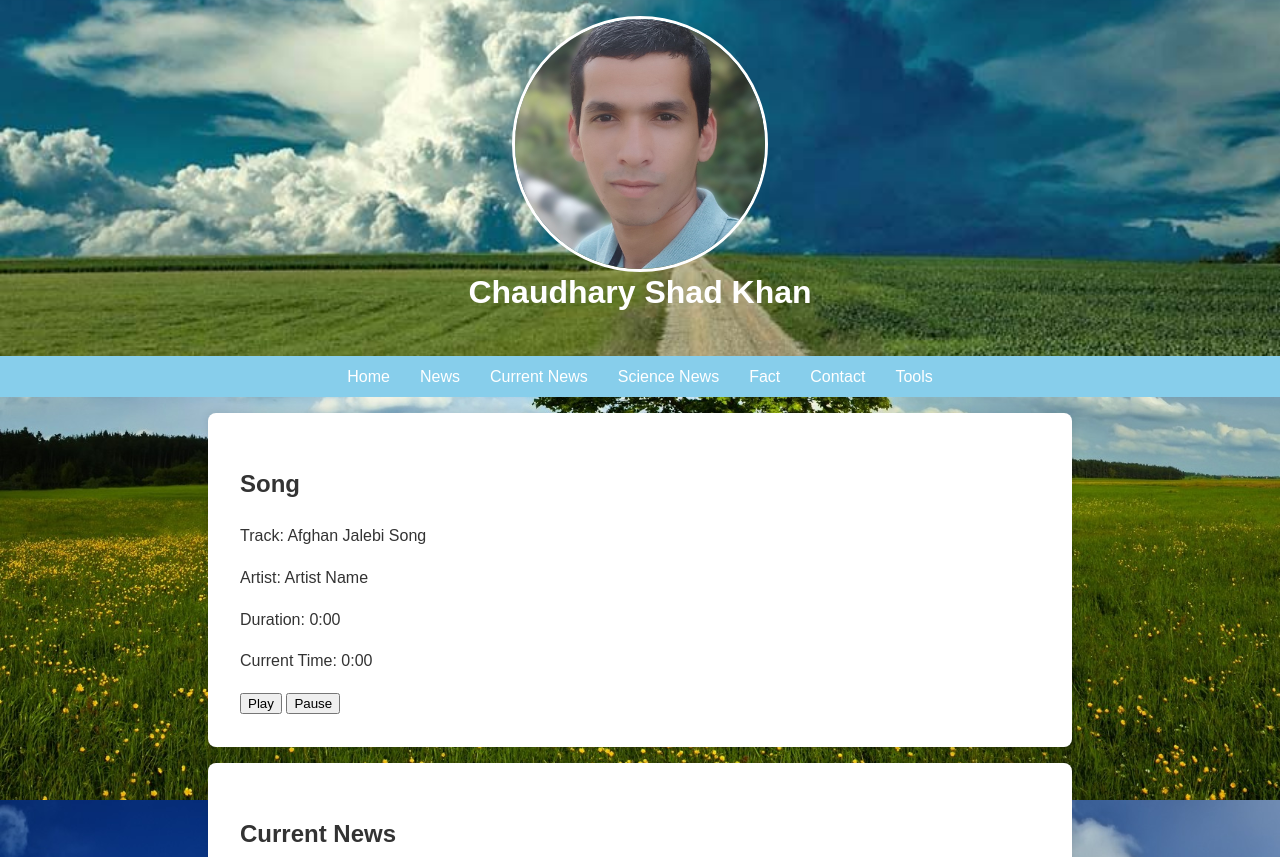
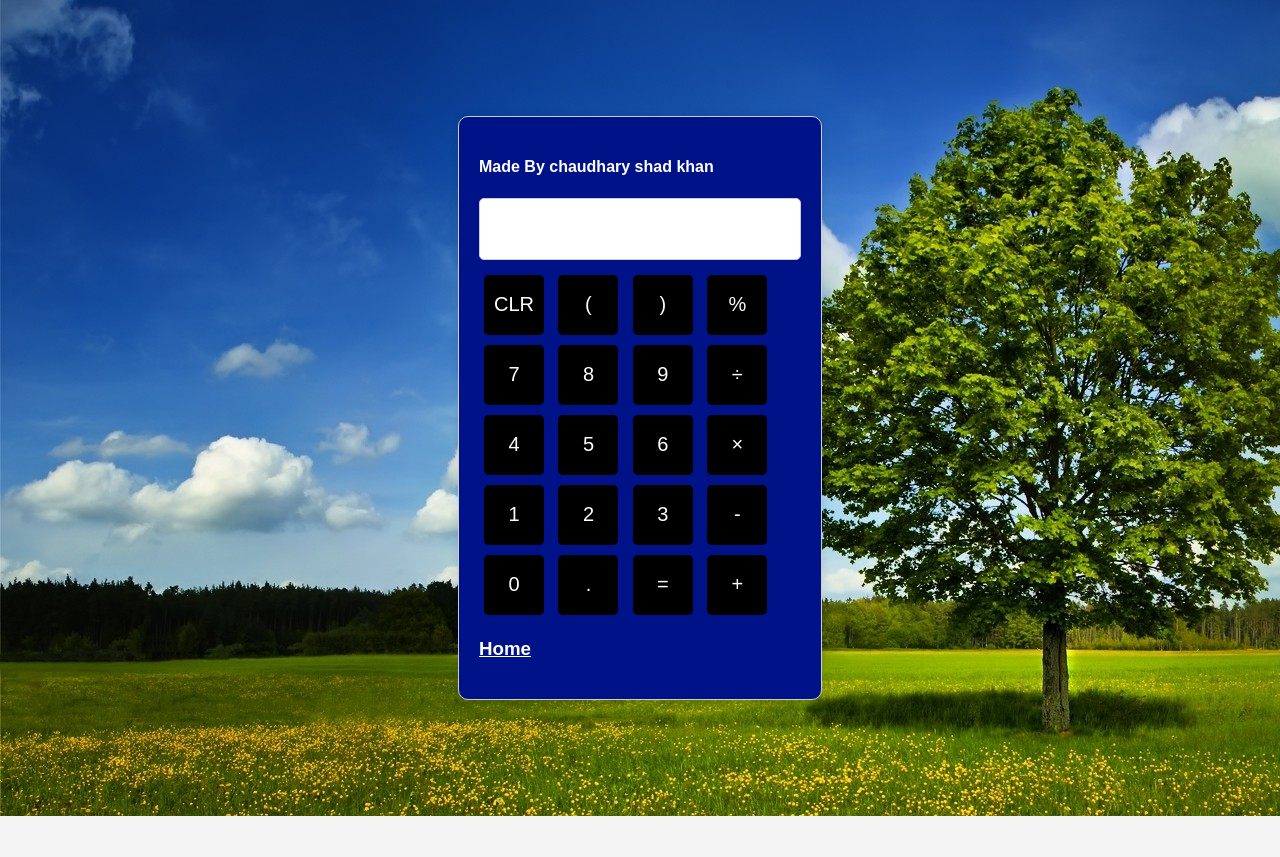
Before and after one commit to chaudharyshadkhan/mywebsite, a plain HTML site: page index.html in a window 1280 px wide. Shown: the top 857 px of the page. After the commit the page ends 816 px from the top, so only its background shows below. Drawn offline with Linux system fonts and the light colour scheme.

Commit message:
Update index.html
Signed-off-by: chaudharyshadkhan <chaudharyshadkhanphysics@gmail.com>

```diff
--- a/index.html
+++ b/index.html
@@ -3,106 +3,113 @@
 <head>
     <meta charset="UTF-8">
     <meta name="viewport" content="width=device-width, initial-scale=1.0">
-    <title>Chaudhary Shad Khan </title>
-    <link rel="stylesheet" href="styles.css">
+    <title>Calculator</title>
+    <style>
+        body {
+            font-family: Arial, sans-serif;
+            display: flex;
+            justify-content: center;
+            align-items: center;
+            height: 100vh;
+            background-color: #f4f4f4;
+            background-image: url('photo1.jpg');
+
+
+        }
+        .calculator {
+            border: 1px solid #ccc;
+            border-radius: 10px;
+            padding: 20px;
+            background-color: rgb(0, 18, 136);
+            box-shadow: 0 0 10px rgba(0, 0, 0, 0.1);
+            width: fit-content;
+        }
+        .display {
+            width: 100%;
+            height: 50px;
+            font-size: 24px;
+            text-align: right;
+            margin-bottom: 10px;
+            padding: 5px;
+            border: 1px solid #ccc;
+            border-radius: 5px;
+            background-color: white;
+            width: fit-content;
+        }
+        .button {
+            width: 60px;
+            height: 60px;
+            font-size: 20px;
+            margin: 5px;
+            cursor: pointer;
+            border: none;
+            border-radius: 5px;
+            background-color: #000000;
+            transition: background-color 0.3s;
+            color: white;
+
+        }
+        .button:hover {
+            background-color: #d4d4d4;
+
+        }
+    </style>
 </head>
 <body>
-    <header>
-        <div class="photo-container">
-            <img src="Photo.jpg" alt="Chaudhary Shad Khan's Photo">
+
+    <div class="calculator">
+        <div style="color: white;"><h4>Made By chaudhary shad khan</h4></div>
+        <input type="text" class="display" id="display" disabled>
+        <div>
+            <button class="button" onclick="clearDisplay()">CLR</button>
+            <button class="button" onclick="appendToDisplay('(')">(</button>
+            <button class="button" onclick="appendToDisplay(')')">)</button>
+            <button class="button" onclick="appendToDisplay('%')">%</button>
         </div>
-        <h1>Chaudhary Shad Khan</h1>
+        <div>
+            <button class="button" onclick="appendToDisplay('7')">7</button>
+            <button class="button" onclick="appendToDisplay('8')">8</button>
+            <button class="button" onclick="appendToDisplay('9')">9</button>
+            <button class="button" onclick="appendToDisplay('/')">÷</button>
+        </div>
+        <div>
+            <button class="button" onclick="appendToDisplay('4')">4</button>
+            <button class="button" onclick="appendToDisplay('5')">5</button>
+            <button class="button" onclick="appendToDisplay('6')">6</button>
+            <button class="button" onclick="appendToDisplay('*')">×</button>
+        </div>
+        <div>
+            <button class="button" onclick="appendToDisplay('1')">1</button>
+            <button class="button" onclick="appendToDisplay('2')">2</button>
+            <button class="button" onclick="appendToDisplay('3')">3</button>
+            <button class="button" onclick="appendToDisplay('-')">-</button>
+        </div>
+        <div>
+            <button class="button" onclick="appendToDisplay('0')">0</button>
+            <button class="button" onclick="appendToDisplay('.')">.</button>
+            <button class="button" onclick="calculate()">=</button>
+            <button class="button" onclick="appendToDisplay('+')">+</button>
+        </div>
 
-    </header>
-    <nav>
-        <a href="index.html">Home</a>
-        <a href="#News">News</a>
-        <a href="#Current News">Current News</a>
-        <a href="#Science News">Science News</a>
-        <a href="#Fact">Fact</a>
-        <a href="#contact">Contact</a>
-        <a href="Tools.html">Tools</a>
-
-
-    </nav>
-    <section id="News" class="News">
-
-        <h2>Song</h2>
-
-
-        <audio id="audioPlayer">
-            <source src="Afghan Jalebi song.mp3" type="audio/mpeg">
-            Your browser does not support the audio element.
-        </audio>
-
-        <p>Track: <span id="trackTitle">Afghan Jalebi Song</span></p>
-        <p>Artist: <span id="artistName">Artist Name</span></p>
-        <p>Duration: <span id="trackDuration">0:00</span></p>
-        <p>Current Time: <span id="currentTime">0:00</span></p>
-
-        <button onclick="playAudio()">Play</button>
-        <button onclick="pauseAudio()">Pause</button>
-
-        <script>
-            let audio = document.getElementById("audioPlayer");
-            let trackDuration = document.getElementById("trackDuration");
-            let currentTime = document.getElementById("currentTime");
-
-            // Display track duration when metadata is loaded
-            audio.onloadedmetadata = function () {
-                trackDuration.textContent = formatTime(audio.duration);
-            };
-
-            // Update current time display during playback
-            audio.ontimeupdate = function () {
-                currentTime.textContent = formatTime(audio.currentTime);
-            };
-
-            function playAudio() {
-                audio.play();
+            <h3>
+                <a href="index.html" style="color: white;">Home</a>
+            </h3>
+    </div>
+    <script>
+        function appendToDisplay(value) {
+            document.getElementById('display').value += value;
+        }
+        function clearDisplay() {
+            document.getElementById('display').value = '';
+        }
+        function calculate() {
+            const display = document.getElementById('display');
+            try {
+                display.value = eval(display.value);
+            } catch (e) {
+                display.value = 'Error';
             }
-
-            function pauseAudio() {
-                audio.pause();
-            }
-
-            function formatTime(seconds) {
-                let minutes = Math.floor(seconds / 60);
-                let secs = Math.floor(seconds % 60);
-                return `${minutes}:${secs < 10 ? '0' : ''}${secs}`;
-            }
-        </script>
-
-
-
-
-
-    </section>
-    <section id="Current News" class="Current News">
-        <h2>Current News</h2>
-        <embed src="GBU_Current_News.pdf" type="application/pdf" width="100%" height="600">
-        <ul>
-           </ul>
-    </section>
-    <section id="Science News" class="Science News">
-        <h2>Science News</h2>
-        <ul>
-
-        </ul>
-    </section>
-
-    <section id="Fact" class="Fact">
-        <h2>Fact</h2>
-
-
-    </section>
-    <section id="contact" class="contact">
-        <h2>Contact Me</h2>
-        <p>Email: <a href="mailto:your.email@example.com">chaudharyshadkhanphysics.com</a></p>
-        <p>Google Form Massage : <a href="https://docs.google.com/forms/d/e/1FAIpQLSd92xNmRI0bA42CsjYgL64-pQiRanXVuXp0cIpVcjB_CzUBPA/viewform?usp=sharing">Click Here</a></p>
-    </section>
-    <footer>
-        <p>&copy; 2024 Chaudhary Shad Khan</p>
-    </footer>
+        }
+    </script>
 </body>
 </html>
```
